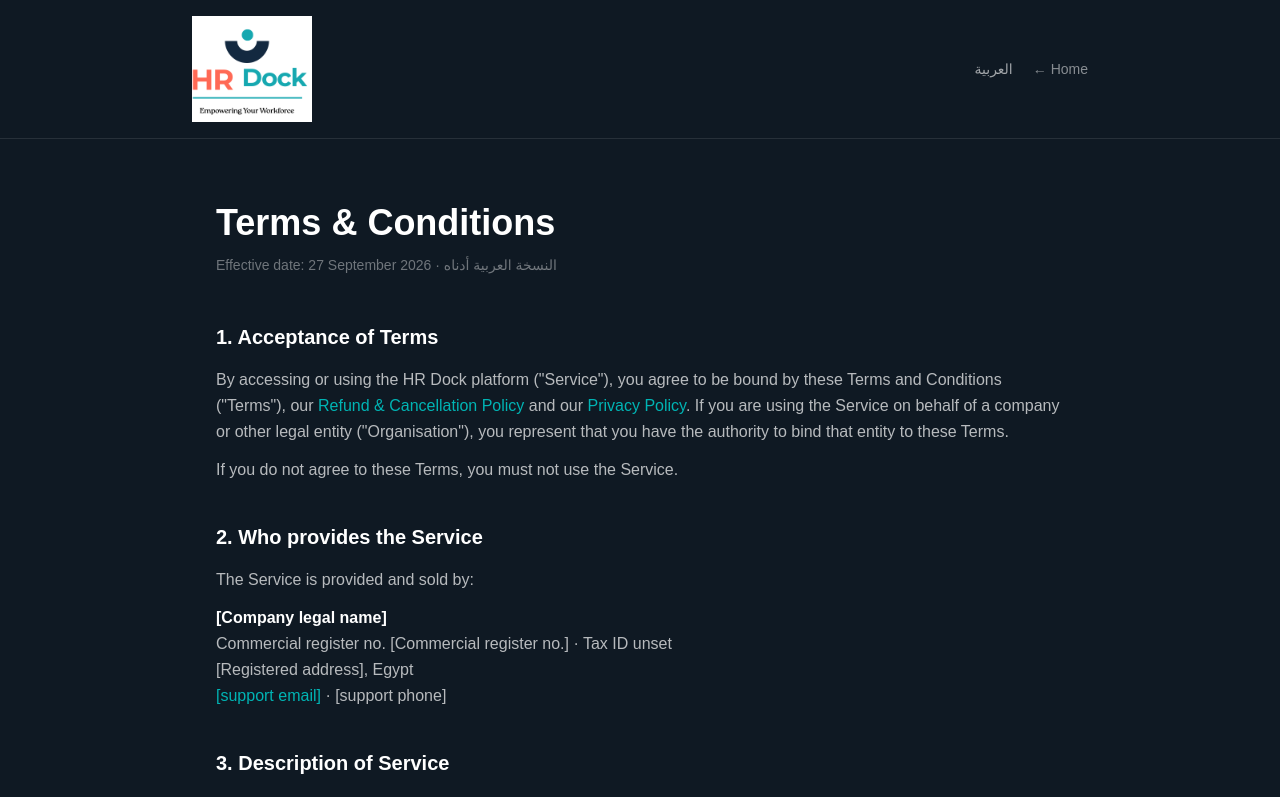
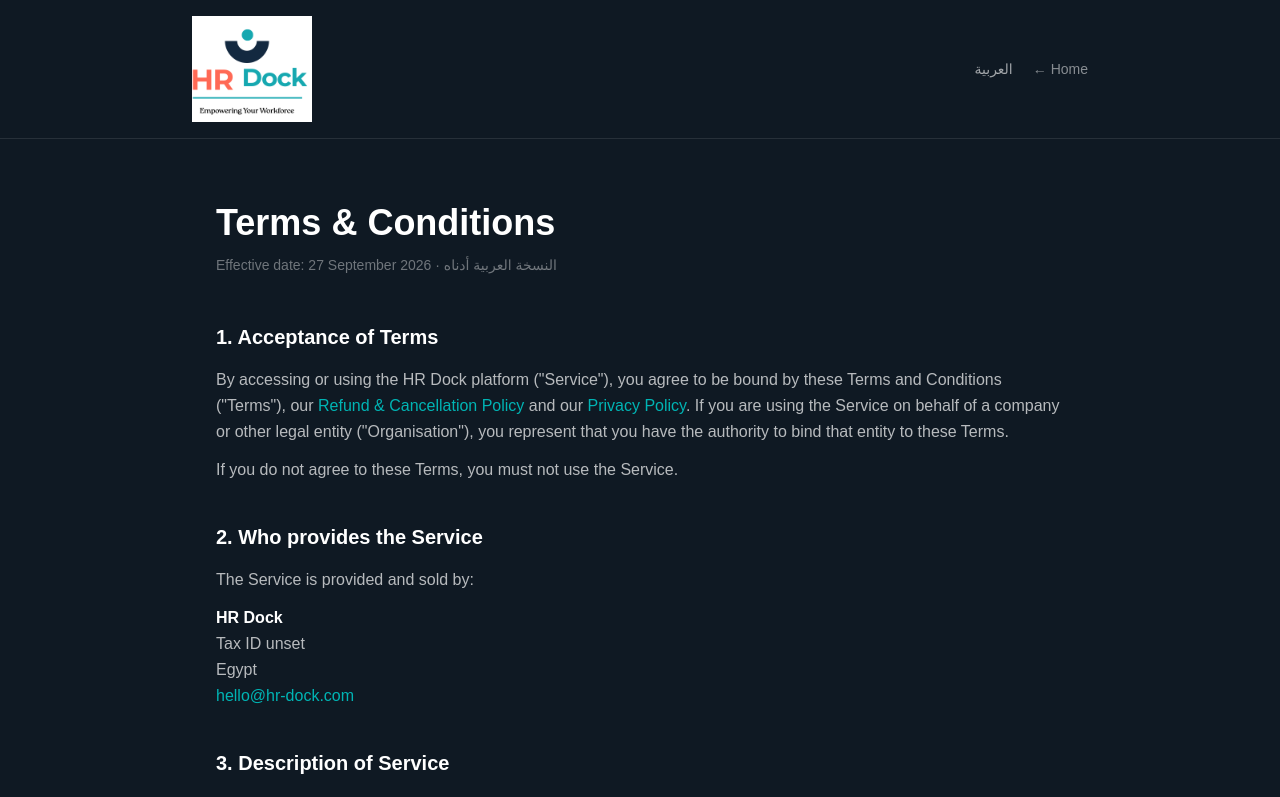
Before and after one commit to MafdyRamsis/hr-dock-landing, a Next.js app: page /terms in a window 1280 px wide. Shown: the top 797 px of the page. Built offline with nearby package versions, Linux system fonts and the light colour scheme; no server answers.

Commit message:
Fix public legal contact fallbacks

```diff
--- a/app/components/LegalPage.tsx
+++ b/app/components/LegalPage.tsx
@@ -15,13 +15,18 @@
 }
 
 export function SellerBlock({ ar = false }: { ar?: boolean }) {
+  const registration = [
+    legalEntity.commercialReg && `${ar ? "سجل تجاري رقم" : "Commercial register no."} ${legalEntity.commercialReg}`,
+    legalEntity.taxId && `${ar ? "الرقم الضريبي" : "Tax ID"} ${legalEntity.taxId}`,
+  ].filter(Boolean).join(" · ");
+
   return (
     <p>
       <strong className="text-white">{ar ? legalEntity.nameAr : legalEntity.name}</strong><br />
-      {ar ? "سجل تجاري رقم" : "Commercial register no."} {legalEntity.commercialReg} · {ar ? "الرقم الضريبي" : "Tax ID"} {legalEntity.taxId}<br />
+      {registration && <>{registration}<br /></>}
       {ar ? legalEntity.addressAr : legalEntity.address}<br />
       <a href={`mailto:${legalEntity.email}`} className="text-[#00B4B4] hover:underline">{legalEntity.email}</a>
-      {" · "}<span dir="ltr">{legalEntity.phone}</span>
+      {legalEntity.phone && <>{" · "}<span dir="ltr">{legalEntity.phone}</span></>}
     </p>
   );
 }
--- a/app/lib/legal-entity.ts
+++ b/app/lib/legal-entity.ts
@@ -1,15 +1,16 @@
 // Single source of truth for the company that sells HR Dock. Paymob requires
 // the merchant's legal identity and contact details on the website.
 // Set the NEXT_PUBLIC_LEGAL_* variables in Vercel once the company is
-// registered; until then the bracketed placeholders make every gap obvious.
+// registered. Public legal pages must never expose placeholder text, so the
+// optional registration fields stay blank until their verified values are set.
 // (Each variable is read literally so Next.js can inline it in client code.)
 export const legalEntity = {
-  name:          process.env.NEXT_PUBLIC_LEGAL_NAME       || "[Company legal name]",
-  nameAr:        process.env.NEXT_PUBLIC_LEGAL_NAME_AR    || "[الاسم القانوني للشركة]",
-  commercialReg: process.env.NEXT_PUBLIC_LEGAL_CR         || "[Commercial register no.]",
-  taxId:         process.env.NEXT_PUBLIC_LEGAL_TAX_ID     || "[Tax registration no.]",
-  address:       process.env.NEXT_PUBLIC_LEGAL_ADDRESS    || "[Registered address], Egypt",
-  addressAr:     process.env.NEXT_PUBLIC_LEGAL_ADDRESS_AR || "[العنوان المسجل]، مصر",
-  email:         process.env.NEXT_PUBLIC_LEGAL_EMAIL      || "[support email]",
-  phone:         process.env.NEXT_PUBLIC_LEGAL_PHONE      || "[support phone]",
+  name:          process.env.NEXT_PUBLIC_LEGAL_NAME       || "HR Dock",
+  nameAr:        process.env.NEXT_PUBLIC_LEGAL_NAME_AR    || "HR Dock",
+  commercialReg: process.env.NEXT_PUBLIC_LEGAL_CR         || "",
+  taxId:         process.env.NEXT_PUBLIC_LEGAL_TAX_ID     || "",
+  address:       process.env.NEXT_PUBLIC_LEGAL_ADDRESS    || "Egypt",
+  addressAr:     process.env.NEXT_PUBLIC_LEGAL_ADDRESS_AR || "مصر",
+  email:         process.env.NEXT_PUBLIC_LEGAL_EMAIL      || "hello@hr-dock.com",
+  phone:         process.env.NEXT_PUBLIC_LEGAL_PHONE      || "",
 };
```
